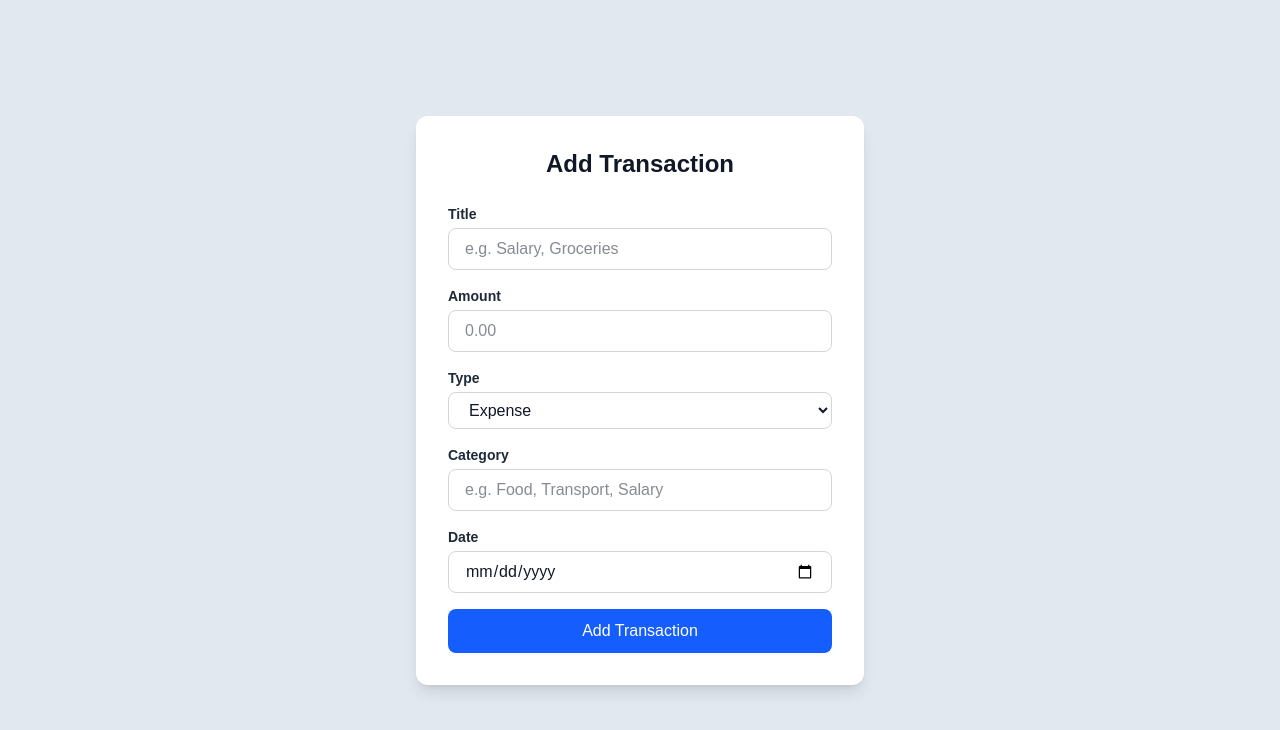
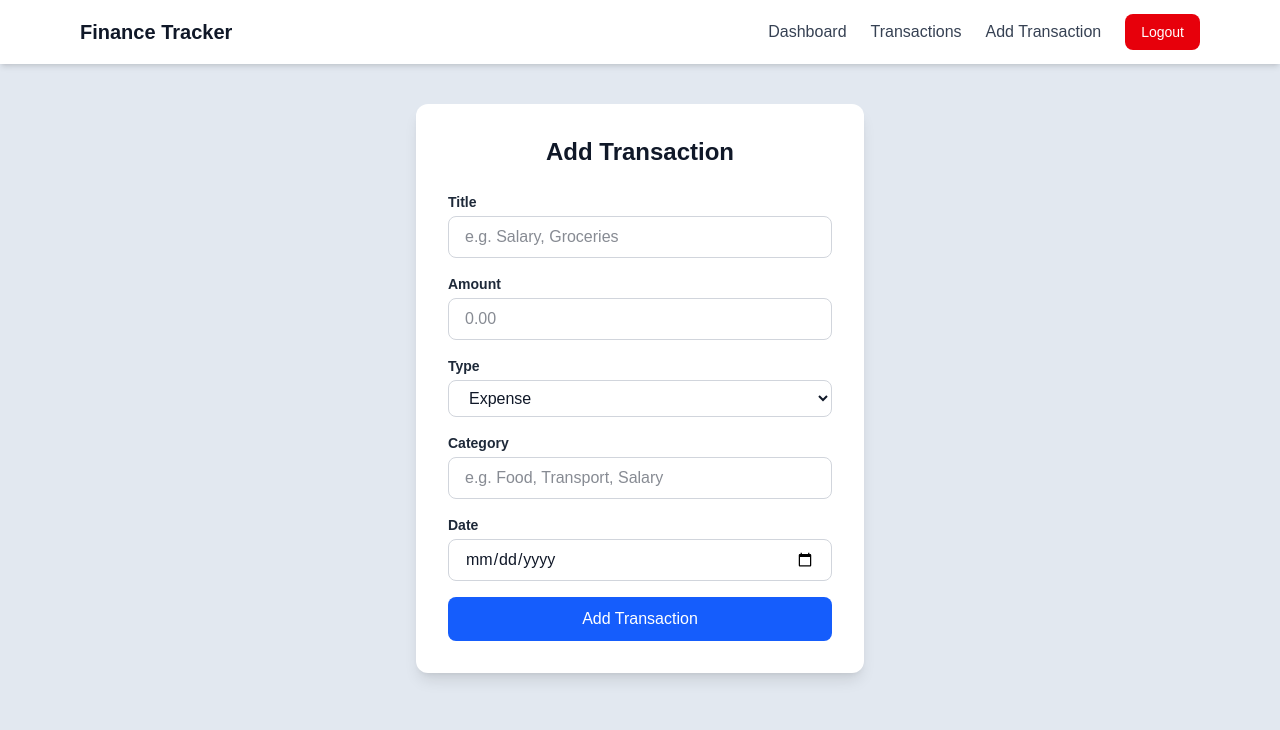
Before and after one commit to mhezie/personal-finance-tracker, a Next.js app: page /add-transaction in a window 1280 px wide. Shown: the top 730 px of the page. Built offline with nearby package versions, Linux system fonts and the light colour scheme; no server answers.

Commit message:
feat: add reusable Navbar to main pages

```diff
--- a/app/add-transaction/page.tsx
+++ b/app/add-transaction/page.tsx
@@ -3,6 +3,7 @@
 import { useState } from "react";
 import { supabase } from "@/lib/supabase";
 import { useRouter } from "next/navigation";
+import Navbar from "@/components/Navbar";
 
 export default function AddTransactionPage() {
   const [title, setTitle] = useState("");
@@ -52,7 +53,10 @@ export default function AddTransactionPage() {
   };
 
   return (
-    <div className="min-h-screen bg-slate-200 flex items-center justify-center p-4">
+    <div className="min-h-screen bg-slate-200">
+      <Navbar />
+
+      <div className="flex items-center justify-center p-4 py-10">
         <div className="bg-white p-8 rounded-xl shadow-lg w-full max-w-md">
           <h1 className="text-2xl font-bold mb-6 text-center text-gray-900">
             Add Transaction
@@ -135,5 +139,6 @@ export default function AddTransactionPage() {
           )}
         </div>
       </div>
+    </div>
   );
 }
--- a/app/page.tsx
+++ b/app/page.tsx
@@ -4,6 +4,7 @@ import { useEffect, useState } from "react";
 import { supabase } from "@/lib/supabase";
 import { useRouter } from "next/navigation";
 import { User } from "@supabase/supabase-js";
+import Navbar from "@/components/Navbar";
 
 interface Transaction {
   id: number;
@@ -29,7 +30,6 @@ export default function HomePage() {
 
       setUser(user);
 
-      // Fetch all transactions of the current user
       const { data: transactions, error } = await supabase
         .from("transactions")
         .select("amount, type");
@@ -58,11 +58,6 @@ export default function HomePage() {
     loadData();
   }, [router]);
 
-  const handleLogout = async () => {
-    await supabase.auth.signOut();
-    router.push("/login");
-  };
-
   const balance = totalIncome - totalExpenses;
 
   if (loading) {
@@ -74,17 +69,13 @@ export default function HomePage() {
   }
 
   return (
-    <div className="min-h-screen bg-slate-200 py-10 px-4">
-      <div className="max-w-2xl mx-auto">
+    <div className="min-h-screen bg-slate-200">
+      <Navbar />
+
+      <div className="max-w-2xl mx-auto py-10 px-4">
         {/* Header */}
         <div className="flex justify-between items-center mb-8">
           <h1 className="text-3xl font-bold text-gray-900">Dashboard</h1>
-          <button
-            onClick={handleLogout}
-            className="bg-red-600 text-white px-4 py-2 rounded-lg hover:bg-red-700 transition"
-          >
-            Logout
-          </button>
         </div>
 
         {/* Summary Cards */}
--- a/app/transactions/page.tsx
+++ b/app/transactions/page.tsx
@@ -3,6 +3,7 @@
 import { useEffect, useState } from "react";
 import { supabase } from "@/lib/supabase";
 import { useRouter } from "next/navigation";
+import Navbar from "@/components/Navbar";
 
 interface Transaction {
   id: number;
@@ -39,10 +40,11 @@ export default function TransactionsPage() {
 
     setLoading(false);
   };
-  // eslint-disable-next-line react-hooks/exhaustive-deps
+
   useEffect(() => {
-  fetchTransactions();
-}, []);
+    fetchTransactions();
+    // eslint-disable-next-line react-hooks/exhaustive-deps
+  }, []);
 
   const handleDelete = async (id: number) => {
     const { error } = await supabase
@@ -54,7 +56,6 @@ export default function TransactionsPage() {
       alert("Error deleting transaction");
       console.error(error);
     } else {
-      // Refresh the list after deleting
       fetchTransactions();
     }
   };
@@ -68,8 +69,10 @@ export default function TransactionsPage() {
   }
 
   return (
-    <div className="min-h-screen bg-slate-200 py-10 px-4">
-      <div className="max-w-3xl mx-auto">
+    <div className="min-h-screen bg-slate-200">
+      <Navbar />
+
+      <div className="max-w-3xl mx-auto py-10 px-4">
         <div className="flex justify-between items-center mb-6">
           <h1 className="text-3xl font-bold text-gray-900">My Transactions</h1>
           <a
--- /dev/null
+++ b/components/Navbar.tsx
@@ -0,0 +1,56 @@
+"use client";
+
+import Link from "next/link";
+import { useRouter } from "next/navigation";
+import { supabase } from "@/lib/supabase";
+
+export default function Navbar() {
+  const router = useRouter();
+
+  const handleLogout = async () => {
+    await supabase.auth.signOut();
+    router.push("/login");
+  };
+
+  return (
+    <nav className="bg-white shadow-md">
+      <div className="max-w-6xl mx-auto px-4">
+        <div className="flex justify-between items-center h-16">
+          {/* Logo / Brand */}
+          <Link href="/" className="text-xl font-bold text-gray-900">
+            Finance Tracker
+          </Link>
+
+          {/* Navigation Links */}
+          <div className="flex items-center gap-6">
+            <Link
+              href="/"
+              className="text-gray-700 hover:text-blue-600 font-medium"
+            >
+              Dashboard
+            </Link>
+            <Link
+              href="/transactions"
+              className="text-gray-700 hover:text-blue-600 font-medium"
+            >
+              Transactions
+            </Link>
+            <Link
+              href="/add-transaction"
+              className="text-gray-700 hover:text-blue-600 font-medium"
+            >
+              Add Transaction
+            </Link>
+
+            <button
+              onClick={handleLogout}
+              className="bg-red-600 text-white px-4 py-2 rounded-lg hover:bg-red-700 transition text-sm"
+            >
+              Logout
+            </button>
+          </div>
+        </div>
+      </div>
+    </nav>
+  );
+}
```
Lines whose indentation alone changed are shown as unchanged.
